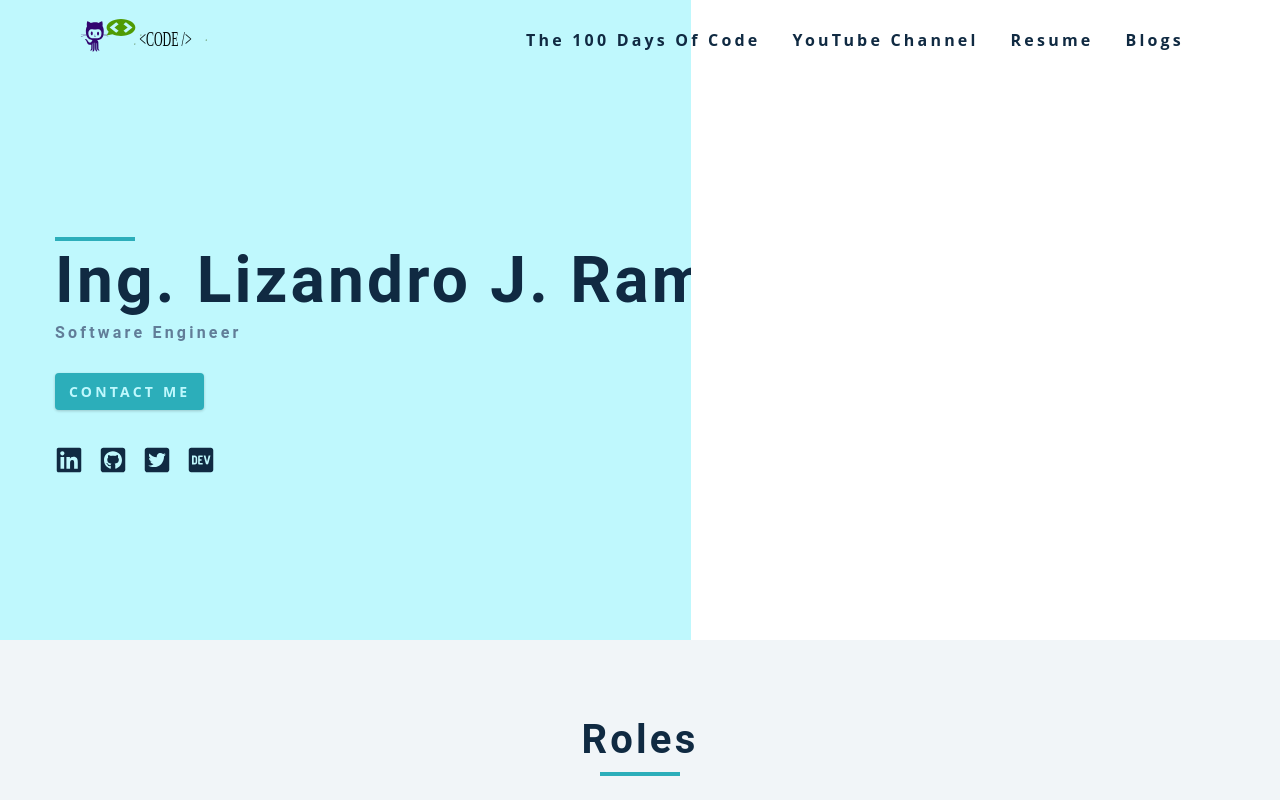
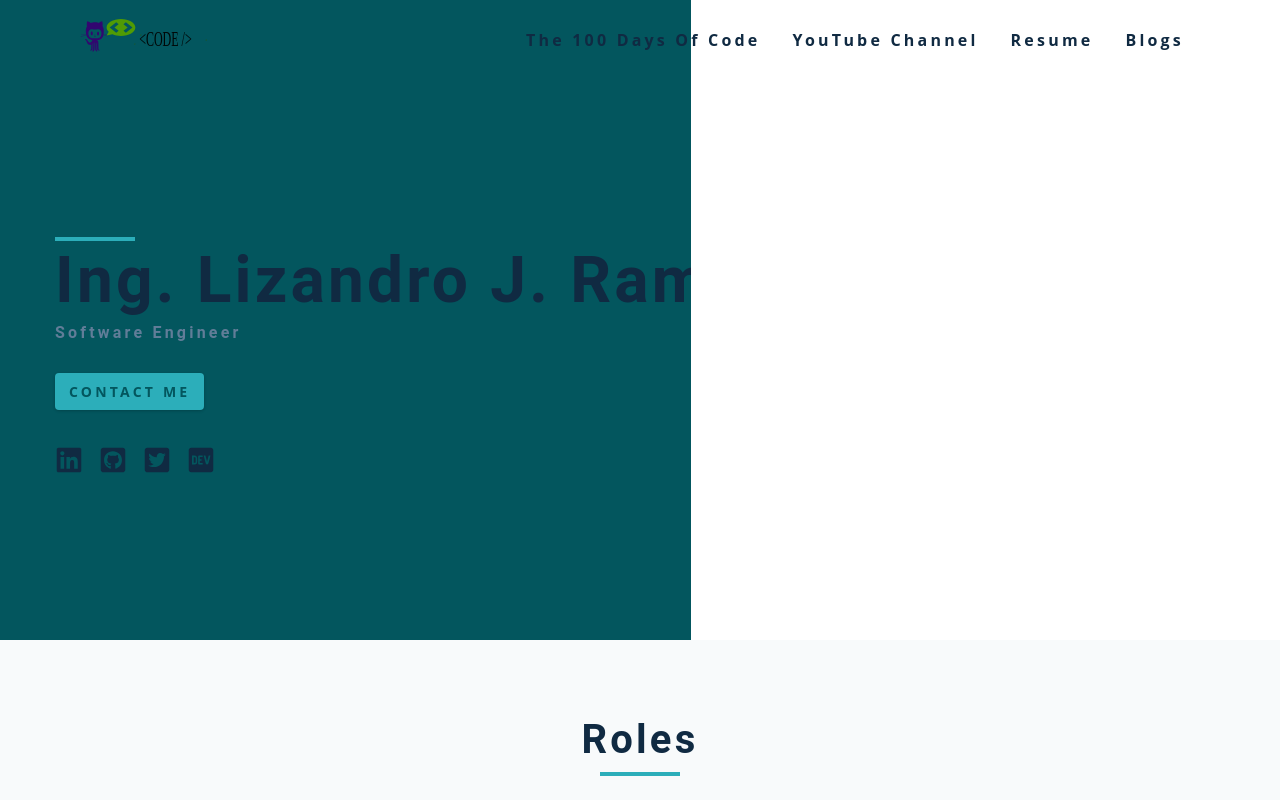
Before and after one commit to difo23/portafolio32, a Gatsby site: page / in a window 1280 px wide. Shown: the top 800 px of the page. Built offline with nearby package versions, Linux system fonts and the light colour scheme; Gatsby itself is replaced by a stand-in of ours.

Commit message:
Change colors

```diff
--- a/src/css/main.css
+++ b/src/css/main.css
@@ -20,11 +20,11 @@ Variables
   --clr-primary-4: hsl(184, 77%, 34%);
   --clr-primary-5: #2caeba;
   /* lighter shades of primary color */
-  --clr-primary-6: hsl(185, 57%, 50%);
-  --clr-primary-7: hsl(184, 65%, 59%);
-  --clr-primary-8: hsl(184, 80%, 74%);
-  --clr-primary-9: hsl(185, 94%, 87%);
-  --clr-primary-10: hsl(186, 100%, 94%);
+  --clr-primary-6: hsl(185, 63%, 18%);
+  --clr-primary-7: hsl(184, 90%, 19%);
+  --clr-primary-8: hsl(184, 83%, 21%);
+  --clr-primary-9: hsl(185, 94%, 19%);
+  --clr-primary-10: hsl(186, 84%, 29%);
   /* darkest grey - used for headings */
   --clr-grey-1: hsl(209, 61%, 16%);
   --clr-grey-3: hsl(209, 34%, 30%);
@@ -32,8 +32,8 @@ Variables
   /* grey used for paragraphs */
   --clr-grey-5: hsl(210, 22%, 49%);
   --clr-grey-8: hsl(210, 31%, 80%);
-  --clr-grey-9: hsl(212, 33%, 89%);
-  --clr-grey-10: hsl(210, 36%, 96%);
+  --clr-grey-9: hsla(213, 32%, 89%, 0.707);
+  --clr-grey-10: hsla(206, 33%, 96%, 0.524);
   --clr-green-dark: hsl(125, 67%, 35%);
   --clr-red-dark: hsl(360, 67%, 44%);
   --clr-red-light: hsl(360, 71%, 66%);
```
